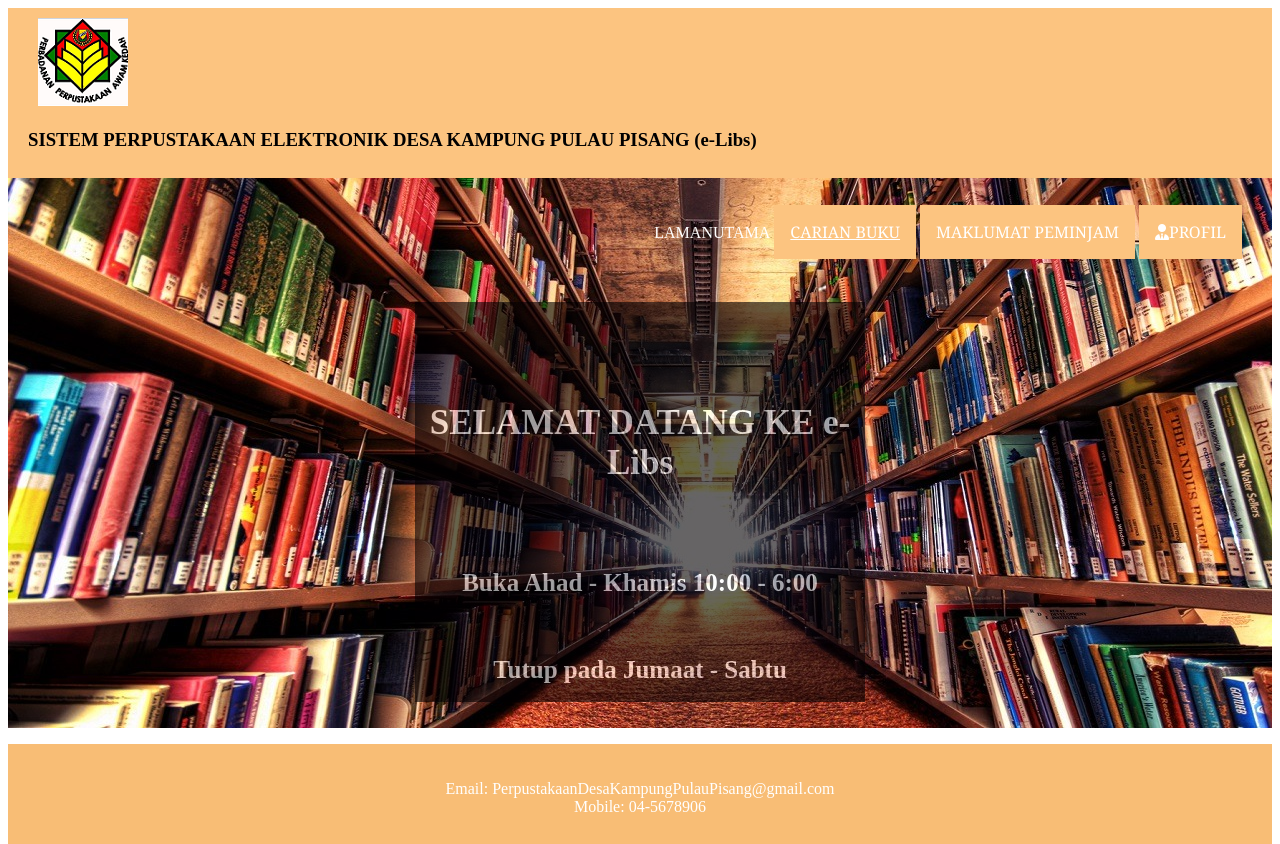
After one commit to Hazirahmegat/library, a PHP site: page /peminjam/index.php in a window 1280 px wide. The commit adds this page. Run offline with PHP 8.4, Linux system fonts and the light colour scheme; the visitor is signed in with stand-in values (Sample User, id 1); data that the repository does not hold is empty; some libraries are stand-ins or nearby versions.

Commit message:
peminjam
gantikan folder peminjam

```diff
--- /dev/null
+++ b/peminjam/index.php
@@ -0,0 +1,73 @@
+<?php
+require '../include/conn.php';
+if (!isset($_SESSION['idPeminjam']))
+	header('location:../');
+$idPeminjam = $_SESSION['idPeminjam'];
+$sql = "SELECT * FROM peminjam WHERE idPeminjam = $idPeminjam";
+$row = $conn->query($sql)->fetch_object();
+$namaPaminjam = $row->namaPeminjam;
+
+?>
+<!DOCTYPE html>
+<html>
+
+<head>
+	<title>
+		Online Library Management System
+	</title>
+	<meta charset="utf-8">
+	<meta name="viewport" content="width=device-width, initial-scale=1">
+	<link rel="stylesheet" type="text/css" href="peminjam.css">
+	<script src="https://kit.fontawesome.com/c52decb24a.js" crossorigin="anonymous"></script>
+
+</head>
+
+
+<body>
+<div class="wrapper">
+        <header>
+            <div class="logo">
+                <img src="logo1.png">
+                <h3>SISTEM PERPUSTAKAAN ELEKTRONIK DESA KAMPUNG PULAU PISANG (e-Libs)</h3>
+            </div>
+            <nav>
+                <ul>
+                    <li><a href="index.php">LAMANUTAMA</a></li>
+                    <div class="dropdown">
+                        <a class="dropbtn" href="carian.php">CARIAN BUKU</a>
+                    </div>
+                    <div class="dropdown">
+                        <button class="dropbtn">MAKLUMAT PEMINJAM</button>
+                    </div>
+                    <div class="dropdown">
+                        <button class="dropbtn"><span class="fa fa-user-tie"></span>PROFIL</button>
+                        <div class="dropdown-content">
+                            <a>KEMASKINI</a>
+                            <a href="../logout.php">LOG KELUAR</a>
+                        </div>
+                    </div>
+                </ul>
+            </nav>
+        </header>
+		<section>
+			<div class="sec_img">
+				<br><br><br>
+				<div class="box">
+					<br><br><br><br>
+					<h1 style="text-align: center; font-size: 35px;">SELAMAT DATANG KE e-Libs</h1><br><br>
+					<h1 style="text-align: center;font-size: 25px;">Buka Ahad - Khamis 10:00 - 6:00</h1><br>
+					<h1 style="text-align: center;font-size: 25px;">Tutup pada Jumaat - Sabtu </h1><br>
+				</div>
+			</div>
+		</section>
+		<footer>
+			<p style="color:white;  text-align: center; ">
+				<br><br>
+				Email: PerpustakaanDesaKampungPulauPisang@gmail.com<br>
+				Mobile: 04-5678906
+			</p>
+		</footer>
+	</div>
+</body>
+
+</html>
--- a/peminjam/peminjam.css
+++ b/peminjam/peminjam.css
@@ -1,37 +1,36 @@
 nav {
     float: right;
-    word-spacing: 0px;
     padding: 20px;
 }
 
 nav li {
     display: inline-block;
-    line-height: 80px;
+    line-height: auto;
 }
 
 .wrapper {
     height: 660px;
-    width: 1350px;
-    background-color: rgb(79, 75, 70);
+    width: auto;
+    /*background-color: red;*/
 }
 
 header {
     height: 150px;
-    width: 1340px;
-    background-color: rgb(79, 75, 70);
+    width: auto;
+    background-color: rgb(252, 196, 128);
     padding: 10px;
 }
 
 section {
     height: 550px;
-    width: 1361px;
-    background-color: rgb(79, 75, 70);
+    width: auto;
+    background-color: rgb(250, 250, 242);
 }
 
 footer {
     height: 100px;
-    width: 1399px;
-    background-color: rgb(79, 75, 70);
+    width: auto;
+    background-color: rgb(248, 189, 117);
 }
 
 .logo {
@@ -49,16 +48,6 @@ li a {
     text-decoration: none;
 }
 
-nav {
-    float: right;
-    word-spacing: 30px;
-    padding: 20px;
-}
-
-nav li {
-    display: inline-block;
-    line-height: 80px;
-}
 
 section .sec_img {
     height: 550px;
@@ -76,7 +65,7 @@ section .sec_img {
 }
 
 .dropbtn {
-    background-color:rgb(79, 75, 70);
+    background-color:rgb(252, 196, 128);
     color: white;
     padding: 16px;
     font-size: 16px;
@@ -160,57 +116,54 @@ td {
 
 th,
 td {
-    padding: 5px;
+    padding: 10px;
     text-align: left;
 }
 
 .t {
-    background-color: rgba(107, 168, 221, 0.817);
+    background-color: rgba(244, 249, 254, 0.817);
     margin: auto;
-    height: 50px;
-    width: 800px;
+    height: auto;
+    width: auto;
 }
 
 th{
-    background-color: rgb(249, 245, 239);
+    background-color: rgb(254, 252, 250);
     font-family: 'Franklin Gothic Medium', 'Arial Narrow', Arial, sans-serif;
 }
-        * {
-            box-sizing: border-box;
+
+.bg{
+    background-color: beige;
 }
 
-          form.example input[type=text] {
-            padding: 10px;
-            font-size: 17px;
-            border: 1px solid grey;
-            float: left;
-            width: 70%;
-            background: #f1f1f1;
+.row {
+    margin-left:-5px;
+    margin-right:-5px;
   }
 
-          form.example button {
+  .column {
     float: left;
-            width: 7%;
-            padding: 15px;
-            background: #89b8dd;
-            color: white;
-            font-size: 10px;
-            border: 1px solid grey;
-            border-left: none;
-            cursor: pointer;
+    width: 50%;
+    padding: 5px;
   }
 
-          form.example button:hover {
-            background: #0b7dda;
-          }
-
-          form.example::after {
+  /* Clearfix (clear floats) */
+  .row::after {
     content: "";
     clear: both;
     display: table;
   }
-          label {
-            display: inline-block;
-            width: 210px;
-            text-align: left;
+
+input{
+    width: 40%;
+    padding: 12px;
+    border: 1px solid #ccc;
+    border-radius: 4px;
+    box-sizing: border-box;
+    margin-top: 6px;
+    margin-bottom: 16px;
+    resize: vertical;
   }
+.example1{
+    align-content: center;
+}
```
Also changed, not shown: other parts of peminjam/peminjam.css (+0 -33 lines), peminjam/carian.php (+79 -18 lines), peminjam/simpan.php (+12 -10 lines), peminjam/bg.jpg (added), peminjam/css/sb-admin-2.min.css, peminjam/kemaskini.php (added), peminjam/logo1.png (added). Lines whose indentation alone changed are shown as unchanged.
